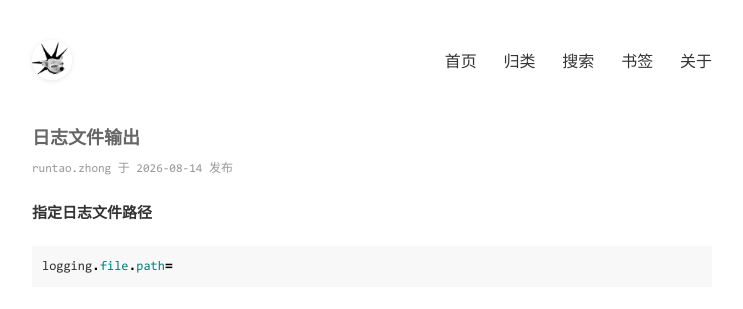
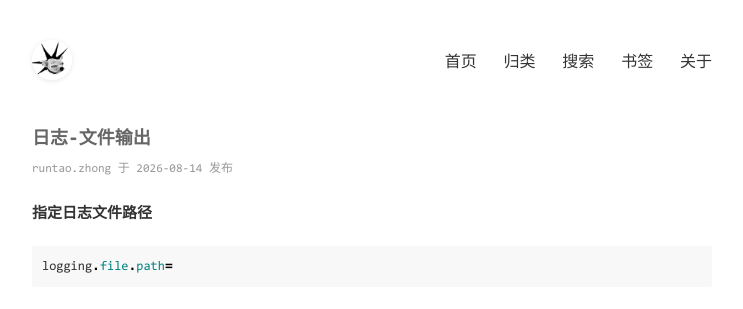
Before and after one commit to zhongruntao/zhongruntao.github.io, a Jekyll site: the page built from _posts/2026-8-14-日志-文件输出.md, in a window 1280 px wide. Shown: the top 309 px of the page, without its empty margins (268-1011 px from the left). Built offline with Jekyll 4.4.1, drawn with Linux system fonts in a browser that asks for light colours.

```diff
--- a/_posts/2026-8-14-日志-文件输出.md
+++ b/_posts/2026-8-14-日志-文件输出.md
@@ -1,6 +1,6 @@
 ---
 layout: mypost
-title: 日志文件输出
+title: 日志-文件输出
 categories: [ springboot ]
 ---
 ### 指定日志文件路径
```
